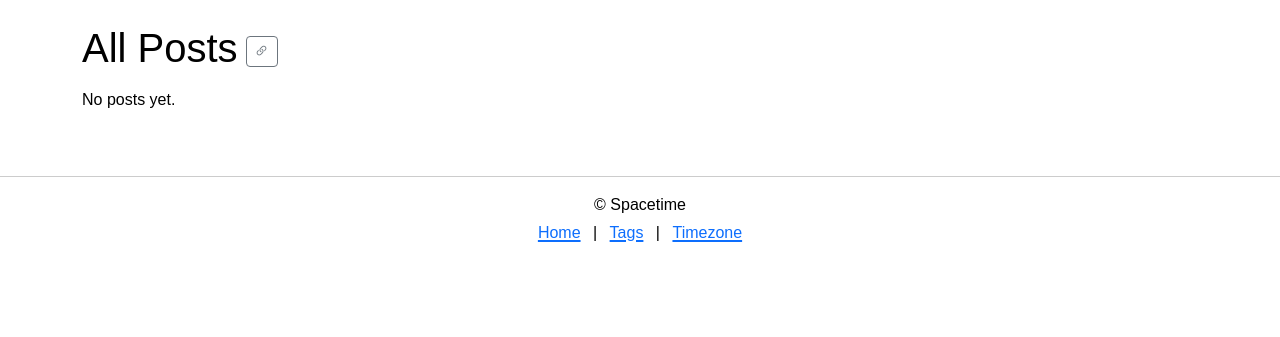
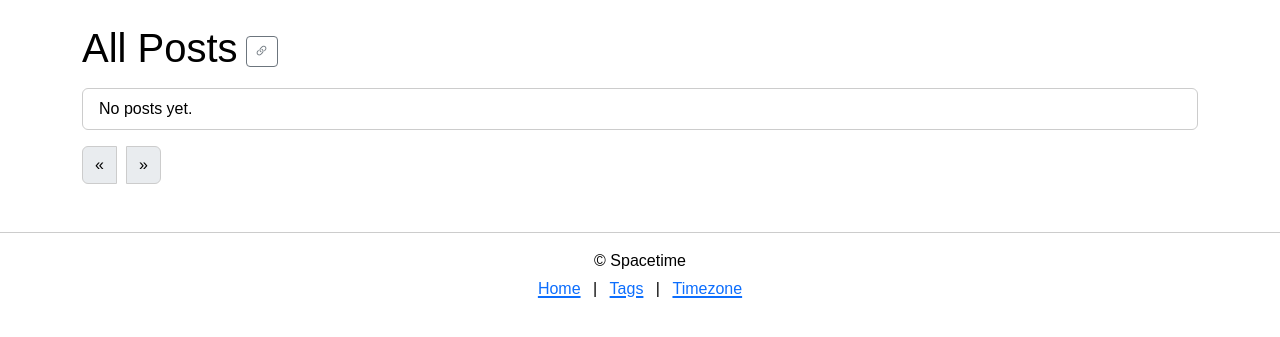
Before and after one commit to flyingtext/spacetime, a Flask app: page /posts in a window 1280 px wide. Shown: the part 56-393 px from the top of the page. Run offline with Flask 3, Linux system fonts and the light colour scheme; data that the repository does not hold is empty; some libraries are stand-ins or nearby versions.

Commit message:
Add pagination to posts list

```diff
--- a/app.py
+++ b/app.py
@@ -1072,23 +1072,21 @@ def load_user(user_id: str):
 @app.route('/posts')
 def all_posts():
     tag_name = request.args.get('tag', '').strip()
+    page = request.args.get('page', 1, type=int)
     tag = None
+
+    query = Post.query.filter(Post.title != '', Post.body != '')
     if tag_name:
         tag = Tag.query.filter_by(name=tag_name).first_or_404()
-        posts = (
-            Post.query.join(Post.tags)
-            .filter(Tag.id == tag.id, Post.title != '', Post.body != '')
-            .order_by(Post.id.desc())
-            .all()
-        )
-    else:
-        posts = (
-            Post.query.filter(Post.title != '', Post.body != '')
-            .order_by(Post.id.desc())
-            .all()
-        )
+        query = query.join(Post.tags).filter(Tag.id == tag.id)
+
+    pagination = (
+        query.order_by(Post.id.desc()).paginate(page=page, per_page=20, error_out=False)
+    )
     categories = get_category_tags()
-    return render_template('index.html', posts=posts, tag=tag, categories=categories)
+    return render_template(
+        'index.html', pagination=pagination, tag=tag, categories=categories
+    )
 
 
 @app.route('/')
@@ -2612,8 +2610,18 @@ def tag_list():
 @app.route('/tag/<string:name>')
 def tag_filter(name: str):
     tag = Tag.query.filter_by(name=name).first_or_404()
+    page = request.args.get('page', 1, type=int)
     categories = get_category_tags()
-    return render_template('index.html', posts=tag.posts, tag=tag, categories=categories)
+    query = (
+        Post.query.join(Post.tags)
+        .filter(Tag.id == tag.id, Post.title != '', Post.body != '')
+    )
+    pagination = query.order_by(Post.id.desc()).paginate(
+        page=page, per_page=20, error_out=False
+    )
+    return render_template(
+        'index.html', pagination=pagination, tag=tag, categories=categories
+    )
 
 
 @app.route('/search')
--- a/templates/index.html
+++ b/templates/index.html
@@ -14,19 +14,28 @@
     {% endfor %}
   </div>
 {% endif %}
-<div id="post-list" class="row row-cols-1 row-cols-md-2 g-4">
-  {% for post in posts %}
-    <div class="col">
-      <div class="card h-100">
-        <div class="card-body">
-          <h5 class="card-title"><a href="{{ url_for('document', language=post.language, doc_path=post.path) }}">{{ post.display_title }}</a></h5>
-          <p class="card-text">{{ post.path }} ({{ post.language }})</p>
-          <p class="card-text"><small class="text-muted">{{ _('by') }} <a href="{{ url_for('profile', username=post.author.username) }}">{{ post.author.username }}</a></small></p>
-        </div>
-      </div>
-    </div>
+<ul id="post-list" class="list-group mb-3">
+  {% for post in pagination.items %}
+    <li class="list-group-item">
+      <h5 class="mb-1"><a href="{{ url_for('document', language=post.language, doc_path=post.path) }}">{{ post.display_title }}</a></h5>
+      <p class="mb-1">{{ post.path }} ({{ post.language }})</p>
+      <small class="text-muted">{{ _('by') }} <a href="{{ url_for('profile', username=post.author.username) }}">{{ post.author.username }}</a></small>
+    </li>
   {% else %}
-    <p>{{ _('No posts yet.') }}</p>
+    <li class="list-group-item">{{ _('No posts yet.') }}</li>
   {% endfor %}
-</div>
+</ul>
+<nav>
+  <ul class="pagination">
+    <li class="page-item{% if not pagination.has_prev %} disabled{% endif %}">
+      <a class="page-link" href="{{ url_for('all_posts', page=pagination.prev_num, tag=tag.name if tag else None) }}">&laquo;</a>
+    </li>
+    {% for p in range(1, pagination.pages + 1) %}
+    <li class="page-item{% if p == pagination.page %} active{% endif %}"><a class="page-link" href="{{ url_for('all_posts', page=p, tag=tag.name if tag else None) }}">{{ p }}</a></li>
+    {% endfor %}
+    <li class="page-item{% if not pagination.has_next %} disabled{% endif %}">
+      <a class="page-link" href="{{ url_for('all_posts', page=pagination.next_num, tag=tag.name if tag else None) }}">&raquo;</a>
+    </li>
+  </ul>
+</nav>
 {% endblock %}
```
Also changed, not shown: tests/test_all_posts_route.py (+27 -0 lines).
